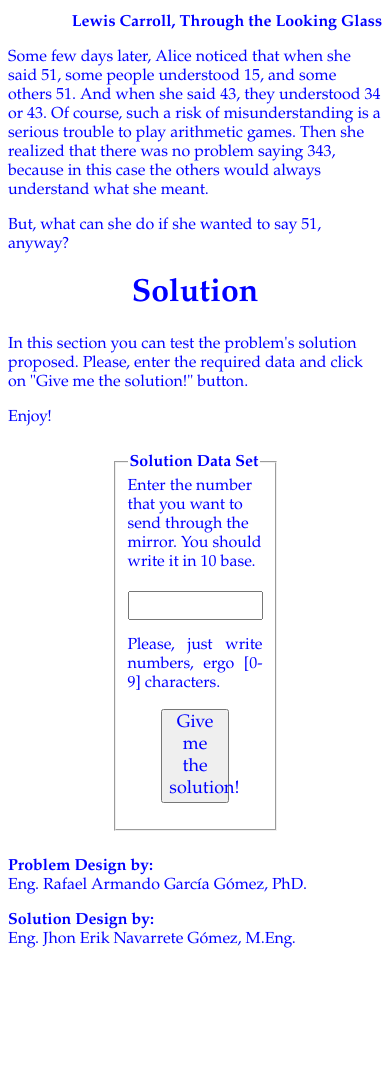
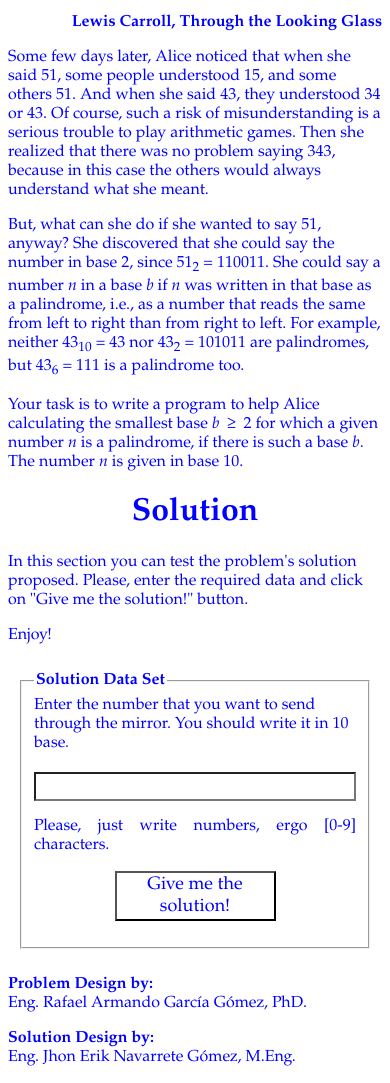
Before and after one commit to Jengrik/Looking-Through-Glass, a PHP site: page / in a window 390 px wide. Shown: the part 1086-2169 px from the top of the page. Before the commit the page ends 2034 px from the top, so only its background shows below. Run offline with PHP 8.4, Linux system fonts and the light colour scheme.

Commit message:
Fixed some Style Bugs and It was completed the main information about the problem.

```diff
--- a/Style.css
+++ b/Style.css
@@ -1,6 +1,7 @@
 /* Universal Selector */
 *{
     font-family: Garamond, serif;
+    background-color: white;
     color: blue;
     box-sizing: border-box;
 }
@@ -88,4 +89,7 @@ h1{
     .Problem_Div_FirstColumn, .Problem_Div_SecondColumn{
       width: 100%;
     }
+    .Solution_Center_Div{
+        width: 100%;
+    }
 }
--- a/index.html
+++ b/index.html
@@ -41,7 +41,8 @@
         </div>
 
         <p id="ClearFloats">Some few days later, Alice noticed that when she said 51, some people understood 15, and some others 51. And when she said 43, they understood 34 or 43. Of course, such a risk of misunderstanding is a serious trouble to play arithmetic games. Then she realized that there was no problem saying 343, because in this case the others would always understand what she meant.</p>
-        <p>But, what can she do if she wanted to say 51, anyway?</p>
+        <p>But, what can she do if she wanted to say 51, anyway? She discovered that she could say the number in base 2, since 51<sub>2</sub> = 110011. She could say a number <i>n</i> in a base <i>b</i> if <i>n</i> was written in that base as a palindrome, i.e., as a number that reads the same from left to right than from right to left. For example, neither 43<sub>10</sub> = 43 nor 43<sub>2</sub> = 101011 are palindromes, but 43<sub>6</sub> = 111 is a palindrome too. </p>
+        <p>Your task is to write a program to help Alice calculating the smallest base <i>b</i> &ge; 2 for which a given number <i>n</i> is a palindrome, if there is such a base <i>b</i>. The number <i>n</i> is given in base 10.</p>
 
         <!-- Solution -->
         <h1> Solution </h1>
```
